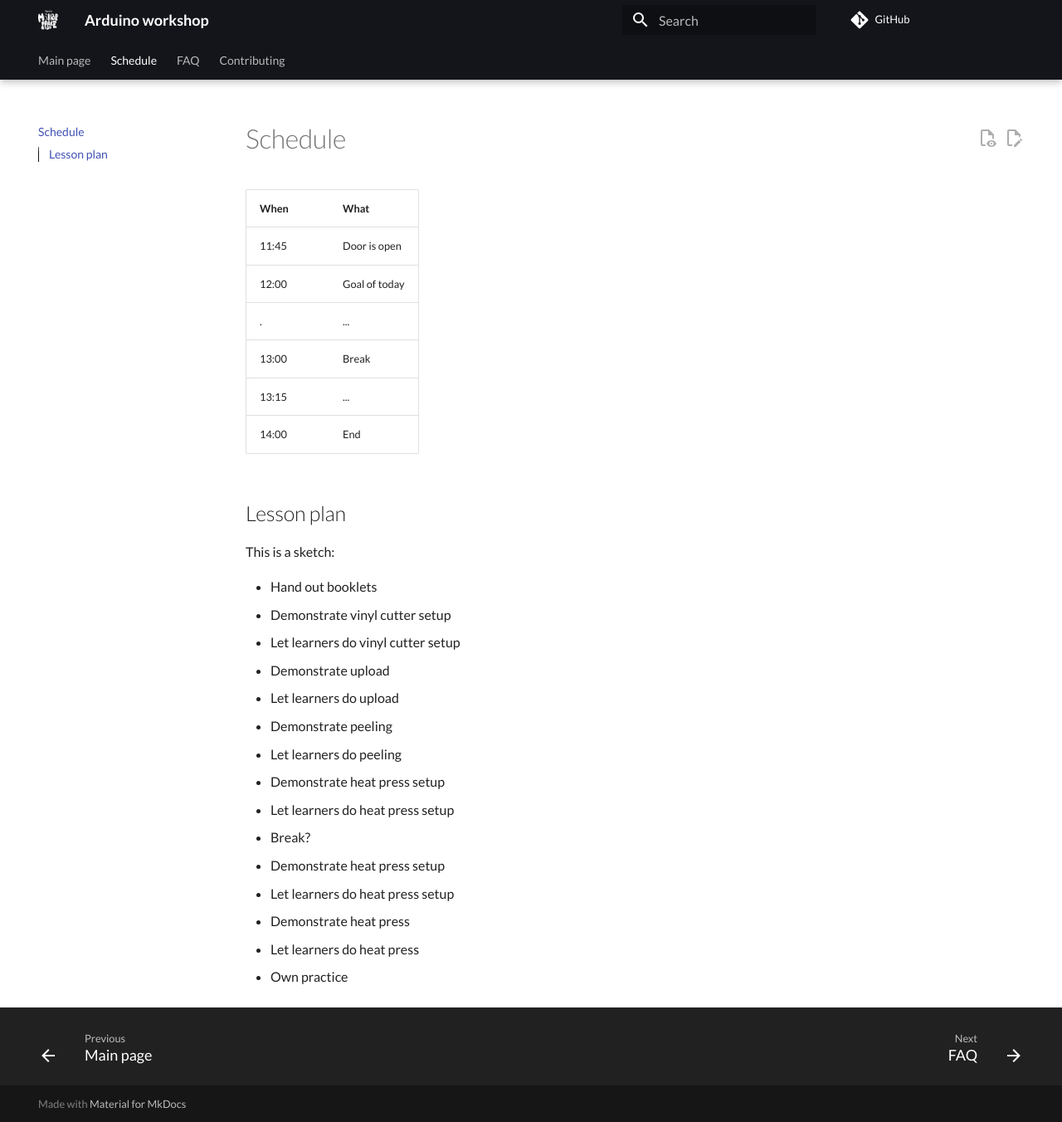
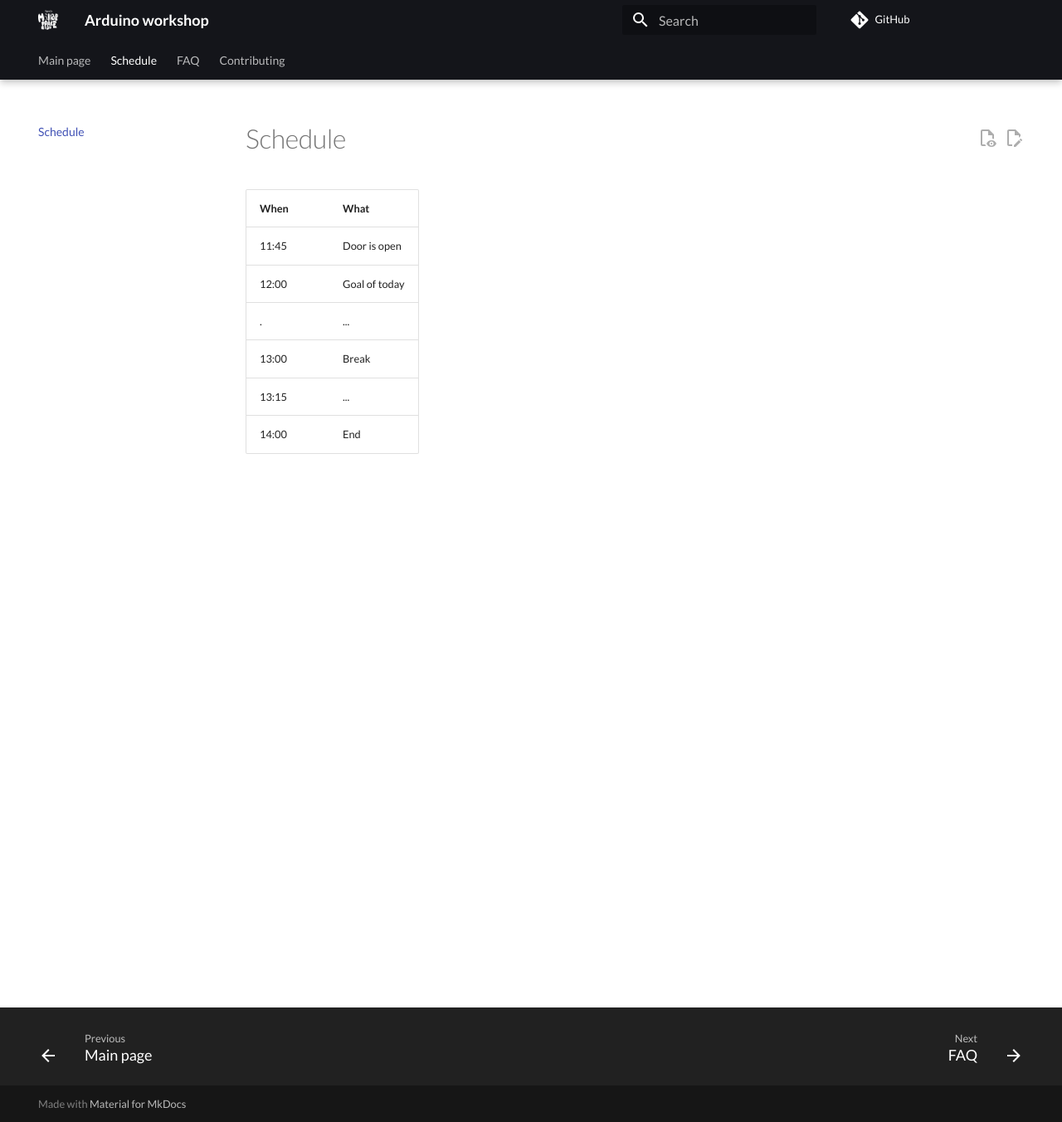
Before and after one commit to richelbilderbeek/arduino_workshop, an MkDocs documentation site: the page built from docs/schedule.md, in a window 1280 px wide and 1352 px high. Shown: the whole window at 83% size. Built offline with MkDocs 1.6.1 and Material for MkDocs 9.7.7, drawn with Linux system fonts in a browser that asks for light colours; comment, search, counter and statistics services are not loaded.

Commit message:
No lesson plan yet

```diff
--- a/docs/schedule.md
+++ b/docs/schedule.md
@@ -18,23 +18,3 @@ When |What
 13:00|Break
 13:15|...
 14:00|End
-
-## Lesson plan
-
-This is a sketch:
-
-- Hand out booklets
-- Demonstrate vinyl cutter setup
-- Let learners do vinyl cutter setup
-- Demonstrate upload
-- Let learners do upload
-- Demonstrate peeling
-- Let learners do peeling
-- Demonstrate heat press setup
-- Let learners do heat press setup
-- Break?
-- Demonstrate heat press setup
-- Let learners do heat press setup
-- Demonstrate heat press
-- Let learners do heat press
-- Own practice
```
